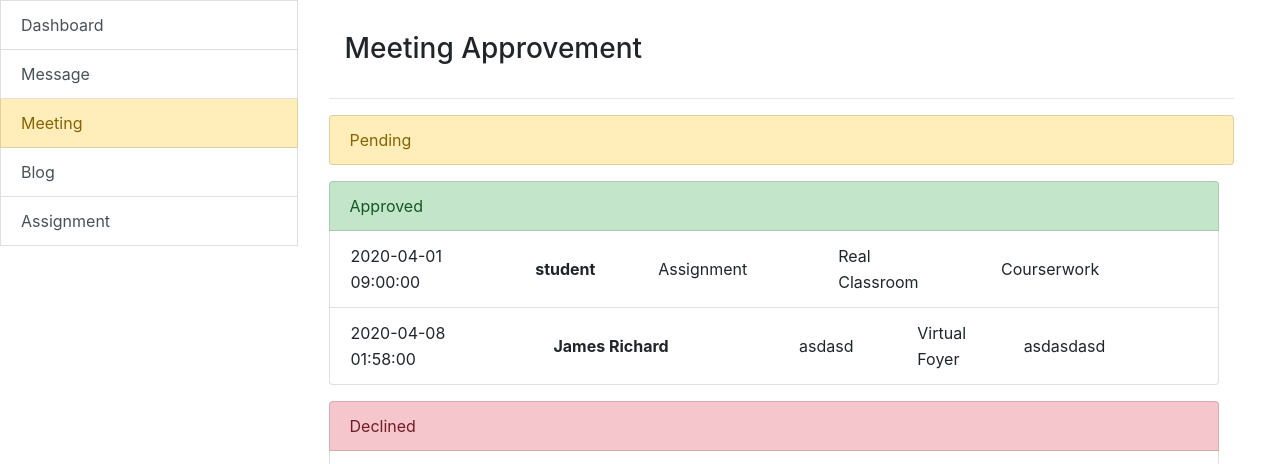
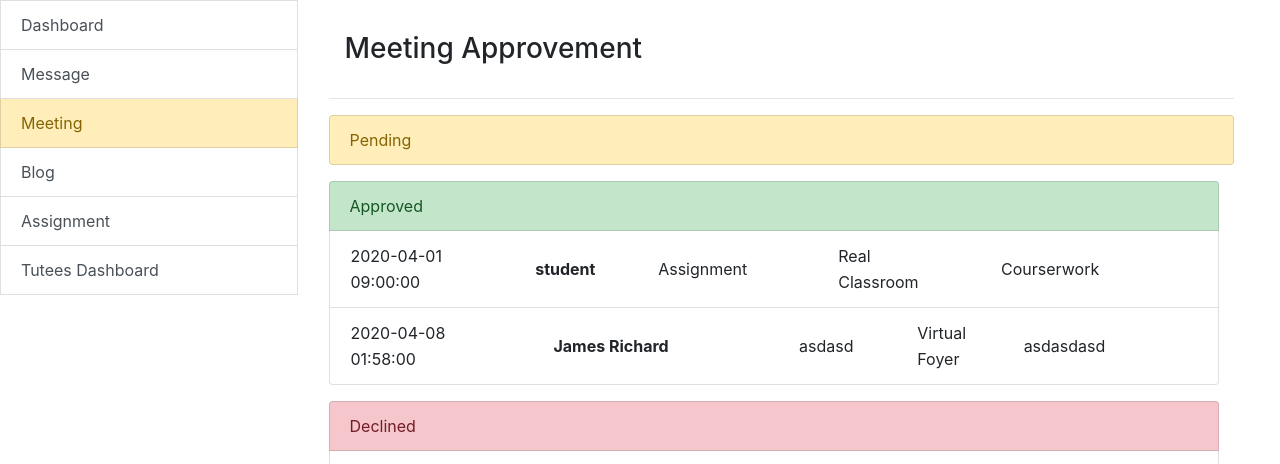
Before and after one commit to chonghow97/AgileProject, a PHP site: page /lecture_meeting.php in a window 1280 px wide. Shown: the part 56-520 px from the top of the page. Run offline with PHP 8.4, Linux system fonts and the light colour scheme; data comes from the database, SQL or seed files in the repository.

Commit message:
Update Tutee's Dashboard Sidebar

```diff
--- a/lecture_meeting.php
+++ b/lecture_meeting.php
@@ -2,8 +2,8 @@
 $title = "E-learning";
 $name = "Student";
 include 'include/header.php';
-$sidebar = ['Dashboard','Message','Meeting','Blog','Assignment'];
-$url = ['lecture_dashboard.php','lecture_message.php','lecture_meeting.php','lecture_blog.php','lecture_uploads.php'];
+$sidebar = ['Dashboard','Message','Meeting','Blog','Assignment','Tutees Dashboard'];
+$url = ['lecture_dashboard.php','lecture_message.php','lecture_meeting.php','lecture_blog.php','lecture_uploads.php','lecture_tuteeList.php'];
 $active_index = 2;
 ?>
 <?php
```
